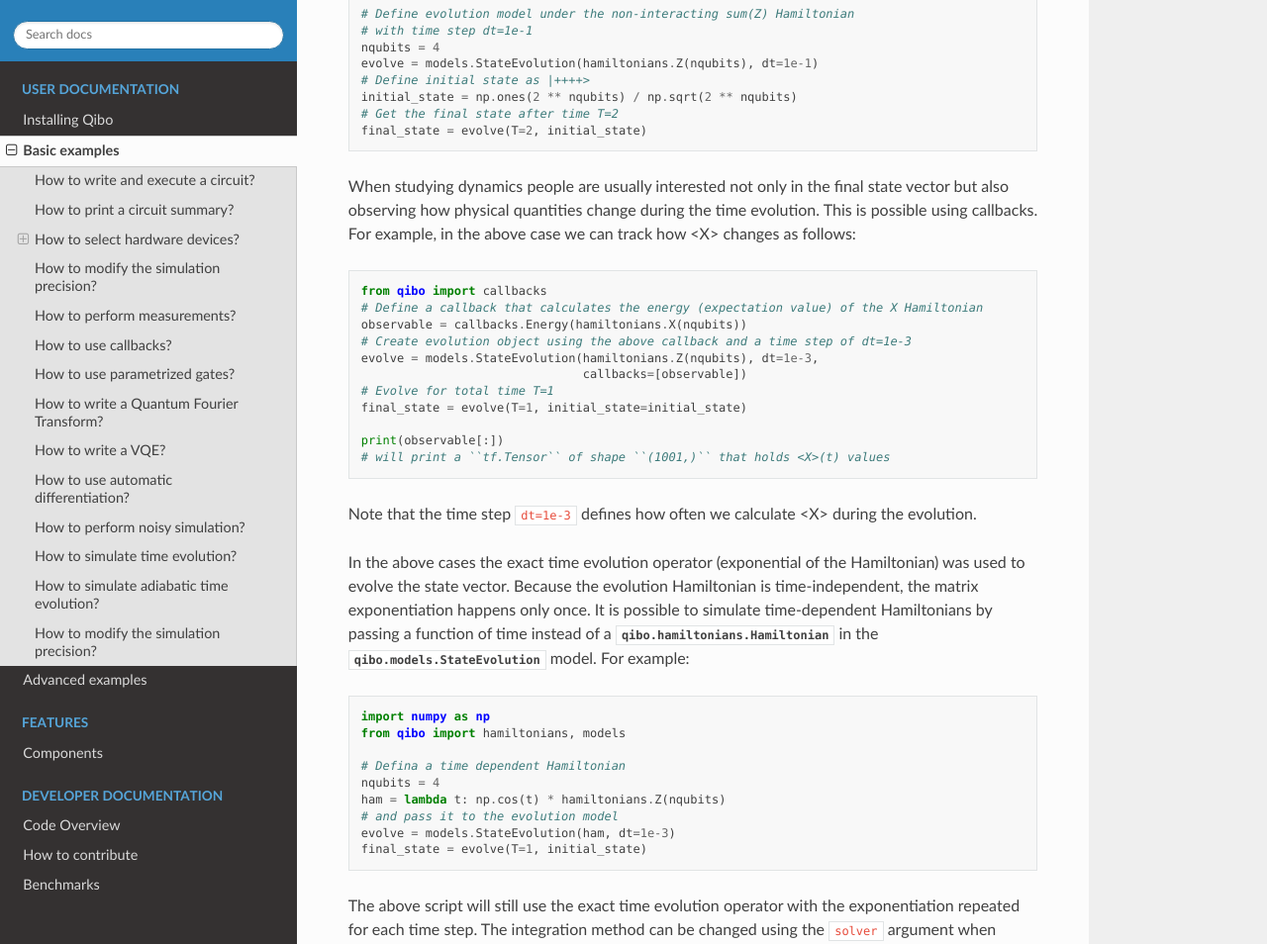
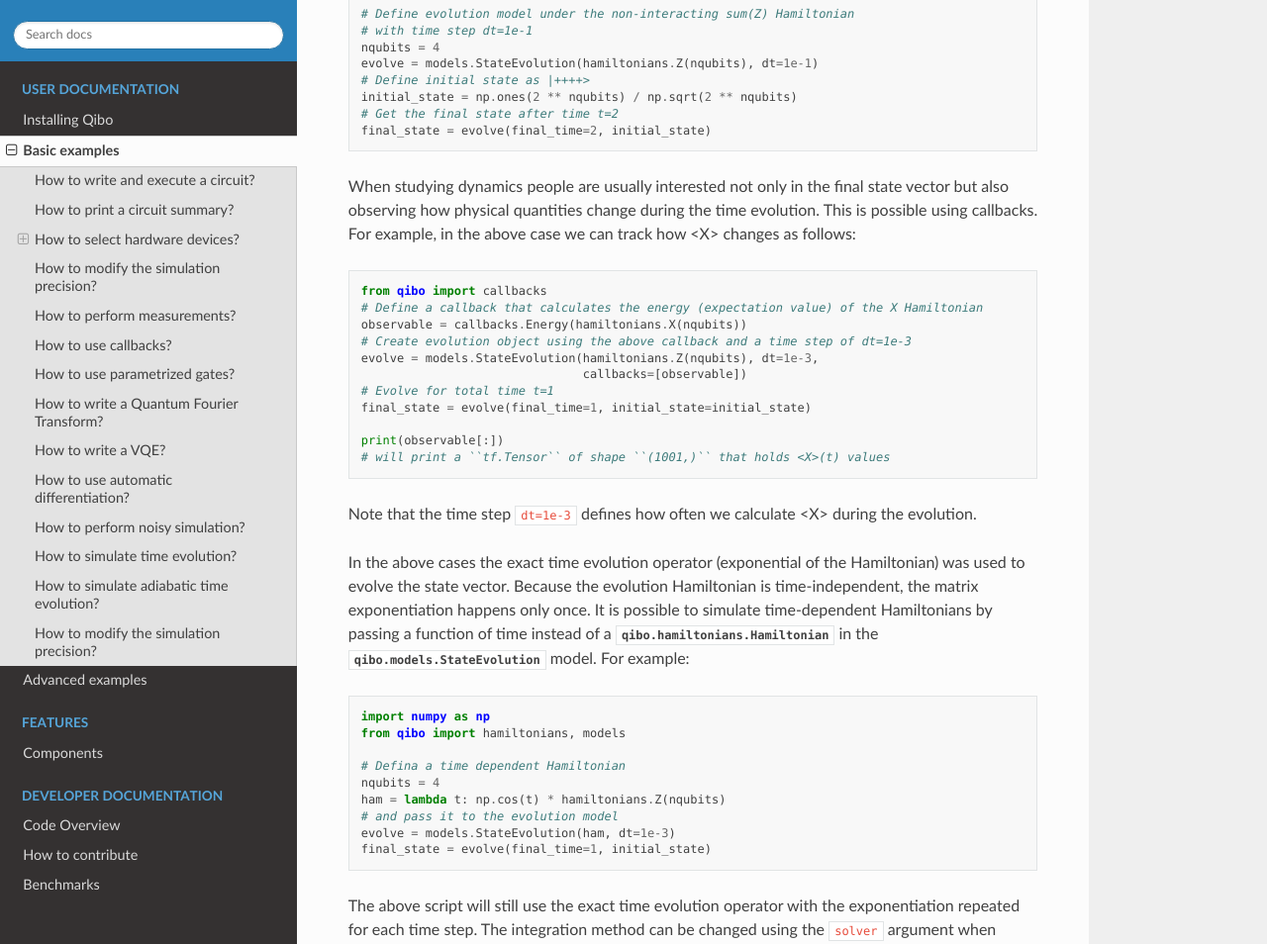
Before and after one commit to qiboteam/qibo, a Sphinx documentation site: the page built from doc/source/examples.rst, in a window 1280 px wide and 1400 px high, scrolled down 15095 px. Shown: the part 152-1106 px from the top of the window at 99% size. Built offline with Sphinx 7.4.7 and the Read the Docs theme 2.0.0, drawn with Linux system fonts in a browser that asks for light colours.

Commit message:
Rename T to final_time

```diff
--- a/doc/source/examples.rst
+++ b/doc/source/examples.rst
@@ -827,8 +827,8 @@ unitary evolution using the full state vector. For example:
     evolve = models.StateEvolution(hamiltonians.Z(nqubits), dt=1e-1)
     # Define initial state as |++++>
     initial_state = np.ones(2 ** nqubits) / np.sqrt(2 ** nqubits)
-    # Get the final state after time T=2
-    final_state = evolve(T=2, initial_state)
+    # Get the final state after time t=2
+    final_state = evolve(final_time=2, initial_state)
 
 
 When studying dynamics people are usually interested not only in the final state
@@ -844,8 +844,8 @@ can track how <X> changes as follows:
     # Create evolution object using the above callback and a time step of dt=1e-3
     evolve = models.StateEvolution(hamiltonians.Z(nqubits), dt=1e-3,
                                    callbacks=[observable])
-    # Evolve for total time T=1
-    final_state = evolve(T=1, initial_state=initial_state)
+    # Evolve for total time t=1
+    final_state = evolve(final_time=1, initial_state=initial_state)
 
     print(observable[:])
     # will print a ``tf.Tensor`` of shape ``(1001,)`` that holds <X>(t) values
@@ -871,7 +871,7 @@ a :class:`qibo.hamiltonians.Hamiltonian` in the
     ham = lambda t: np.cos(t) * hamiltonians.Z(nqubits)
     # and pass it to the evolution model
     evolve = models.StateEvolution(ham, dt=1e-3)
-    final_state = evolve(T=1, initial_state)
+    final_state = evolve(final_time=1, initial_state)
 
 
 The above script will still use the exact time evolution operator with the
@@ -906,7 +906,7 @@ Here is an example of adiabatic evolution simulation:
     # Define evolution model
     evolve = models.AdiabaticEvolution(h0, h1, s, solver="rk4")
     # Evolve using the Runge-Kutta solver to get the final state
-    final_state = evolve(T=T)
+    final_state = evolve(final_time=T)
 
 
 If the initial state is not specified the ground state of the easy Hamiltonian
```
Also changed, not shown: 2 other files.
